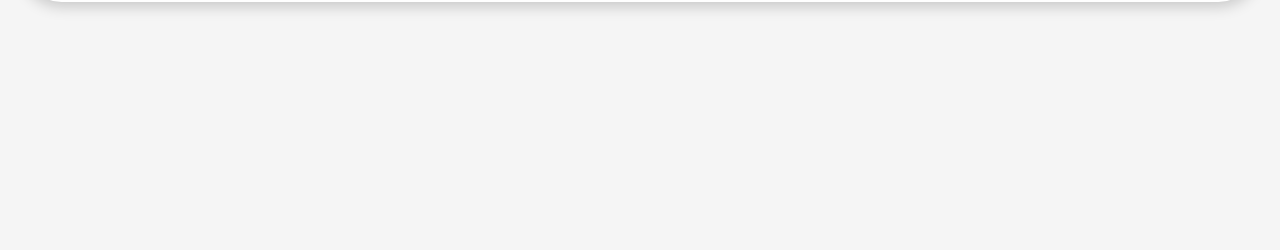
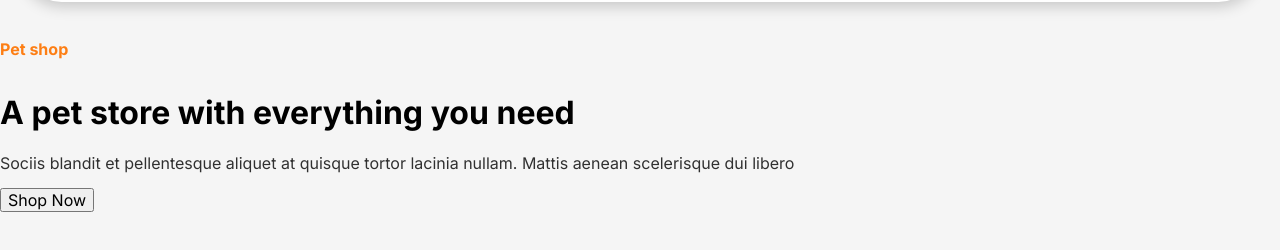
Before and after one commit to Yevheniia-Kuchina/web, a plain HTML site: page index.html in a window 1280 px wide. Shown: the part 148-398 px from the top of the page. Drawn offline with Linux system fonts and the light colour scheme.

Commit message:
add objects to shop-now-section

```diff
--- a/index.html
+++ b/index.html
@@ -76,7 +76,10 @@
     </header>
     <main>
     <section class="shop-now">
-
+        <h6>Pet shop</h6>
+        <h1>A pet store with everything you need</h1>
+        <p>Sociis blandit et pellentesque aliquet at quisque tortor lacinia nullam. Mattis aenean scelerisque dui libero</p>
+        <button>Shop Now</button>
     </section>
     <section class="categories">
 
--- a/styles/style.css
+++ b/styles/style.css
@@ -5,6 +5,22 @@
 
 body{
     background-color: #F5F5F5;
+}
+
+h1{
+    font-size: 54px;
+    font-weight: 700;
+}
+
+h6{
+    font-size: 16px;
+    font-weight: 700;
+    color: #FD7E14;
+}
+
+p{
+    font-size: 16px;
+    opacity: 0.8;
 }
 
 .contacts-header{
```
